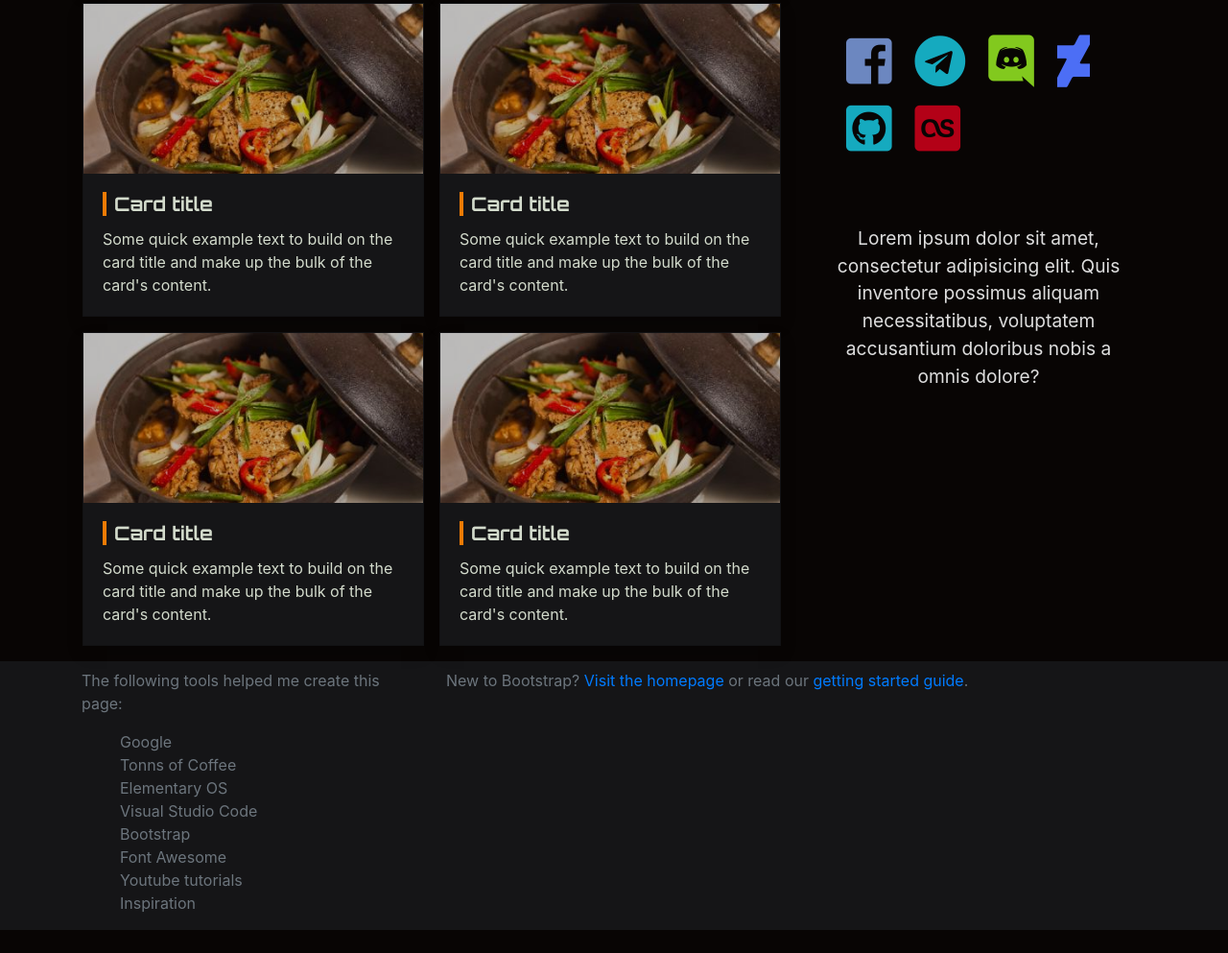
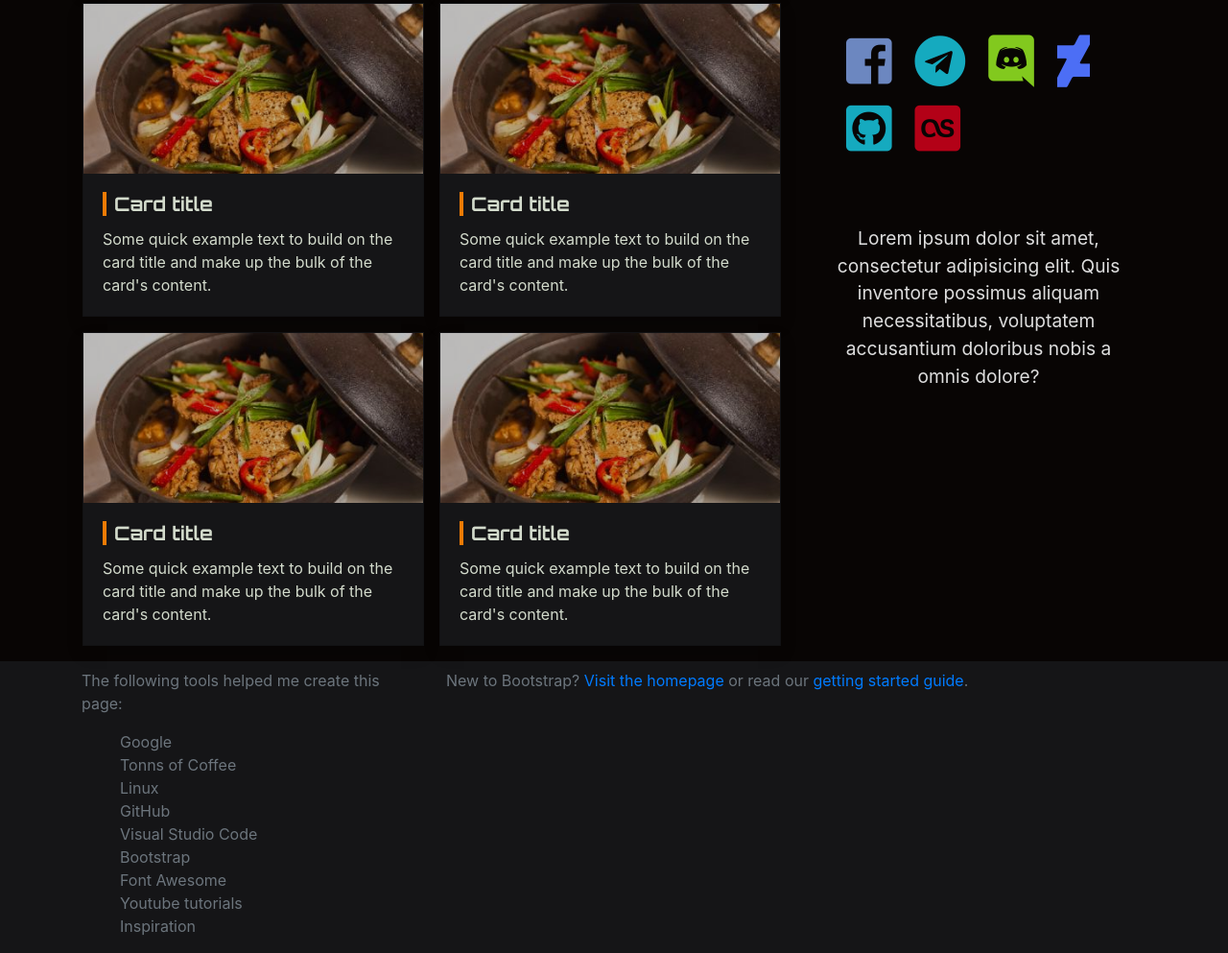
Before and after one commit to bino-faata/bino-faata.github.io, a plain HTML site: page index.html in a window 1280 px wide. Shown: the part 418-1411 px from the top of the page at 96% size. Before the commit the page ends 1387 px from the top, so only its background shows below. Drawn offline with nearby package versions, Linux system fonts and the light colour scheme.

Commit message:
small fixes

```diff
--- a/css/main.css
+++ b/css/main.css
@@ -102,7 +102,7 @@ h3 {
   padding-left: 8px;
 }
 .card-title a:hover {
-  color: #f07b05;;
+  color: #f07b05;
 }
 .card-img-top {
   border: 0 !important;
--- a/index.html
+++ b/index.html
@@ -249,7 +249,8 @@
           <ul class="footer-ty mx-auto">
             <li>Google</li>
             <li>Tonns of Coffee</li>
-            <li>Elementary OS</li>
+            <li>Linux</li>
+            <li>GitHub</li>
             <li>Visual Studio Code</li>
             <li>Bootstrap</li>
             <li>Font Awesome</li>
```
